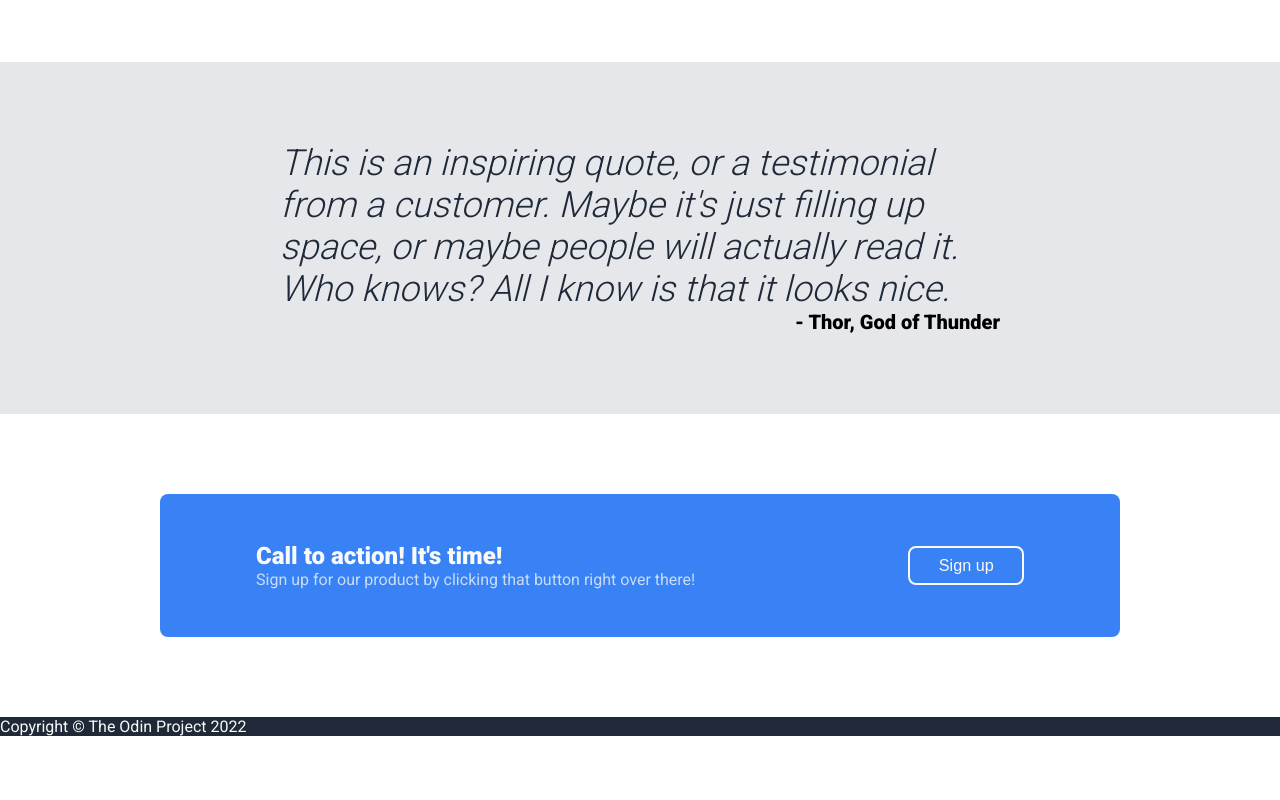
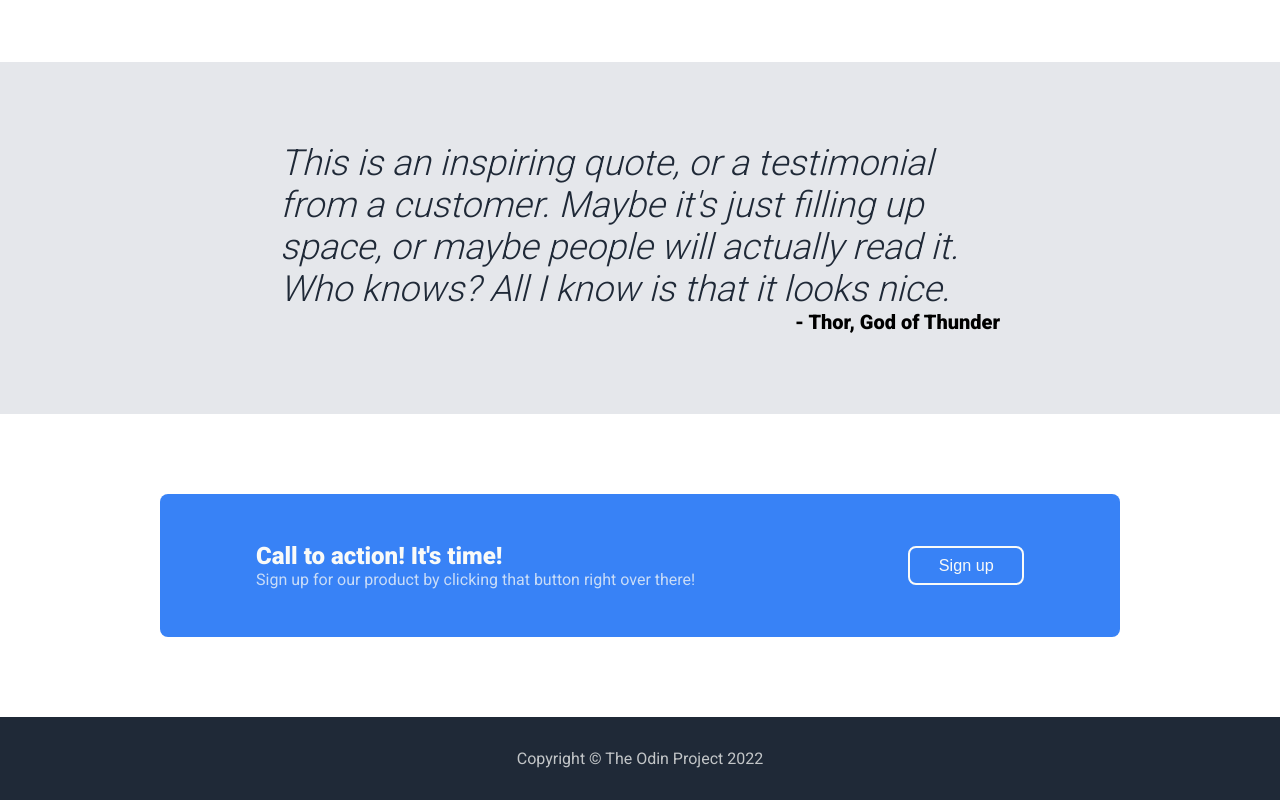
Before and after one commit to BlessedOneKobo/landing-page, a plain HTML site: page index.html in a window 1280 px wide. Shown: the part 814-1614 px from the top of the page. Before the commit the page ends 1550 px from the top, so only its background shows below. Drawn offline with Linux system fonts and the light colour scheme.

Commit message:
feat: Style footer

```diff
--- a/index.html
+++ b/index.html
@@ -106,7 +106,9 @@
       </main>
       <!-- /main -->
 
-      <footer>Copyright &copy; The Odin Project 2022</footer>
+      <footer>
+        <span>Copyright &copy; The Odin Project 2022</span>
+      </footer>
     </div>
   </body>
 </html>
--- a/style.css
+++ b/style.css
@@ -217,4 +217,12 @@ header .nav-links a,
 
 footer {
   color: var(--off-white-color);
+  padding: 2rem var(--page-padding);
+  display: flex;
+  justify-content: center;
+  align-items: center;
 }
+
+footer span {
+  opacity: 0.75;
+}
```
